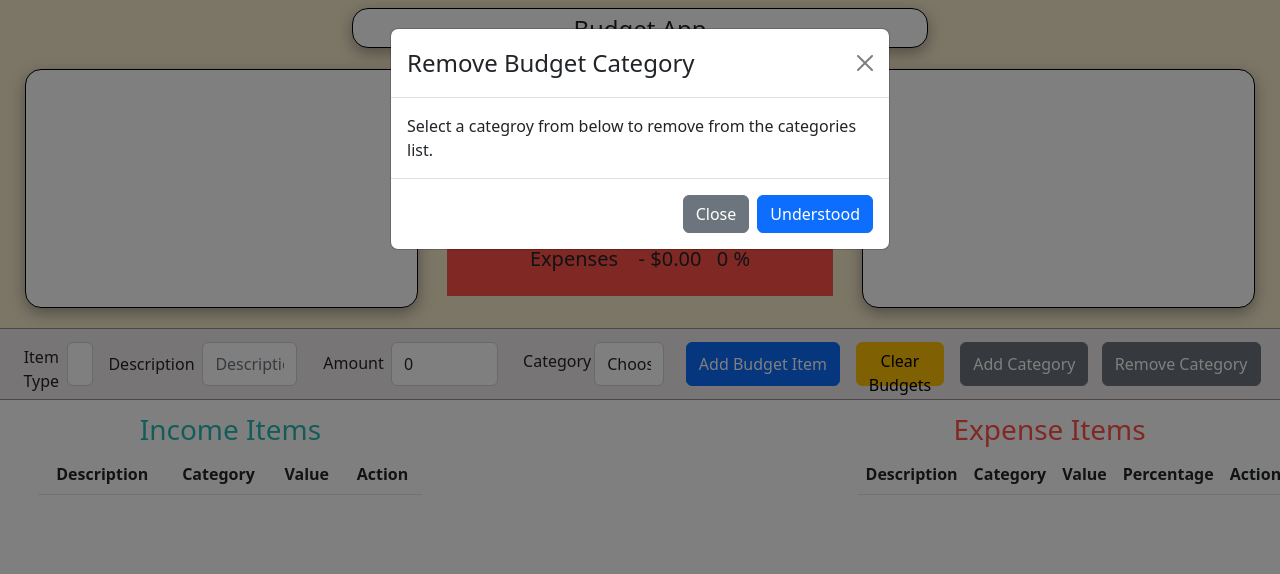
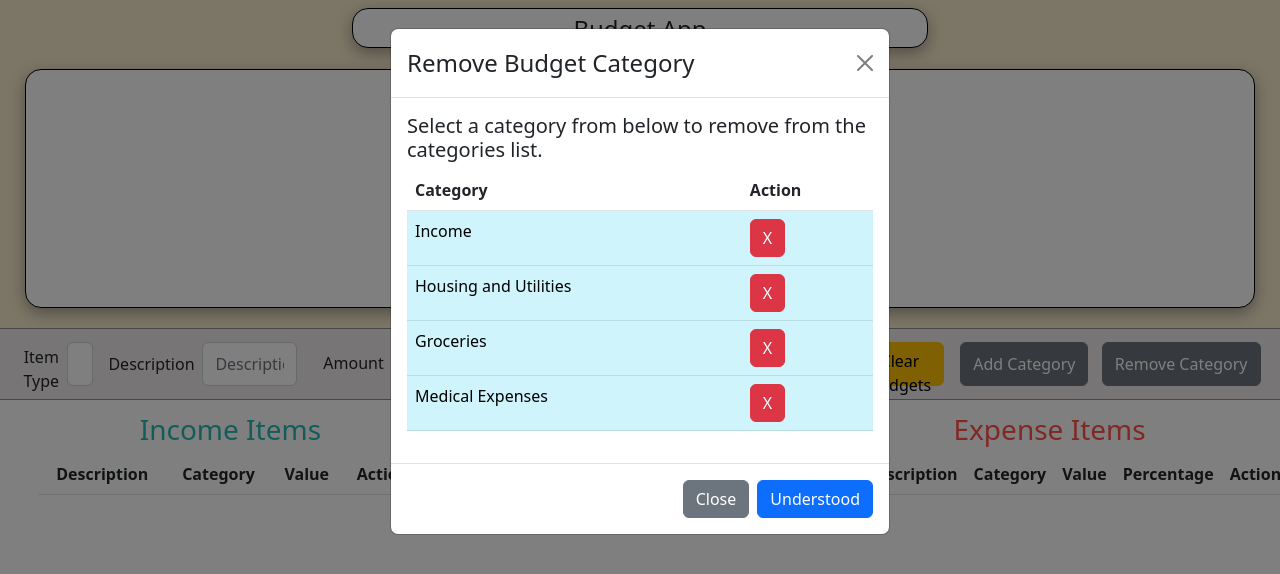
Before and after one commit to ipcampbell12/react_budget_app, a React (Create React App) app: page / in a window 1280 px wide. Both pictures are taken after a click on the button "Remove Category". Shown: the top 574 px of the page. Built offline with nearby package versions, Linux system fonts and the light colour scheme.

Commit message:
fixed category display issue

```diff
--- a/src/components/AddBudgetItem.js
+++ b/src/components/AddBudgetItem.js
@@ -147,7 +147,8 @@ function AddBudgetItem({ onAdd, setShow, setDanger, clearLists, length }) {
             {removeModal && <RemoveModal
                 show={removeModal}
                 onClose={hanldeRemoveClose}
-                categoriesList={categoriesList} />}
+                categoriesList={categoriesList}
+                onDelete={deleteCategory} />}
 
         </div>
     );
--- /dev/null
+++ b/src/components/Modals&Alerts/CategoryItem.js
@@ -0,0 +1,12 @@
+import React from 'react';
+
+function CategoryItem({ category, onDelete }) {
+    return (
+        <tr className="table-info">
+            <td>{category.category}</td>
+            <td><button className='btn btn-danger' onClick={() => onDelete(category.id)}> X </button> </td>
+        </tr>
+    );
+}
+
+export default CategoryItem;
--- a/src/components/Modals&Alerts/RemoveModal.js
+++ b/src/components/Modals&Alerts/RemoveModal.js
@@ -1,8 +1,9 @@
 import React from 'react';
 import Button from 'react-bootstrap/Button';
 import Modal from 'react-bootstrap/Modal';
+import CategoryItem from './CategoryItem';
 
-function RemoveModal({ show, onClose, categoriesList }) {
+function RemoveModal({ show, onClose, categoriesList, onDelete }) {
     return (
         <Modal
             show={show}
@@ -14,7 +15,22 @@ function RemoveModal({ show, onClose, categoriesList }) {
                 <Modal.Title>Remove Budget Category</Modal.Title>
             </Modal.Header>
             <Modal.Body>
-                Select a categroy from below to remove from the categories list.
+                <h5>Select a category from below to remove from the categories list.</h5>
+                <div>
+                    <table className="income-table table">
+                        <thead>
+                            <tr>
+                                <th>Category</th>
+                                <th>Action</th>
+                            </tr>
+                        </thead>
+                        <tbody>
+                            {categoriesList.map((category) => {
+                                return category.id >= 1 && <CategoryItem category={category} onDelete={onDelete} />
+                            })}
+                        </tbody>
+                    </table>
+                </div>
             </Modal.Body>
             <Modal.Footer>
                 <Button variant="secondary" onClick={onClose}>
```
